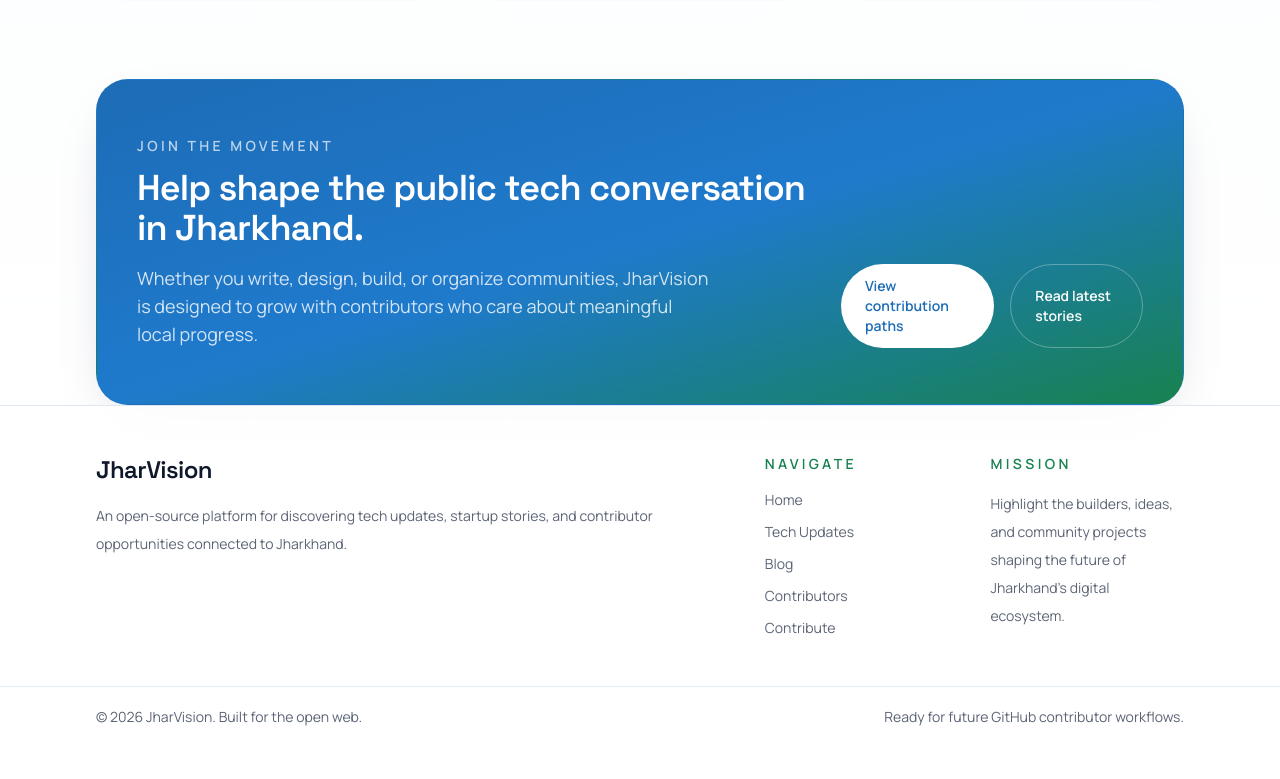
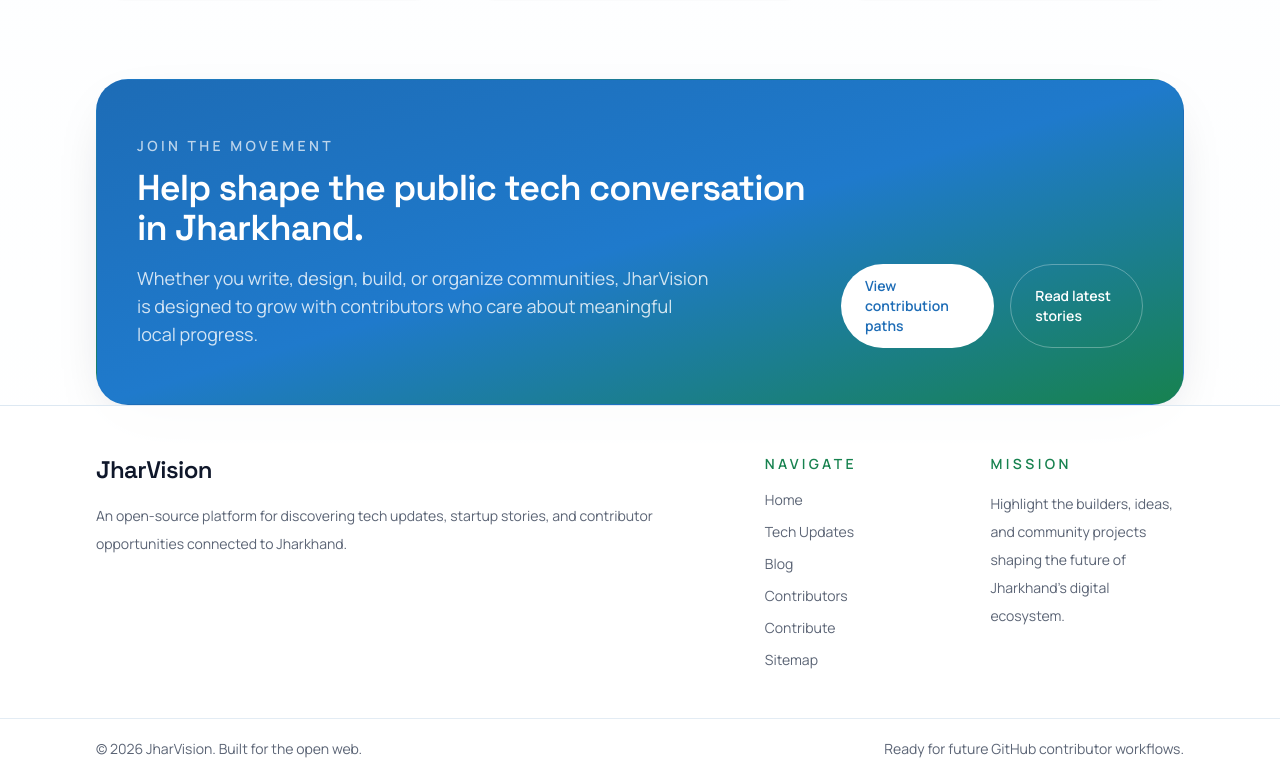
Before and after one commit to jharvision/jharvision, a Next.js app: page / in a window 1280 px wide. Shown: the part 3049-3828 px from the top of the page. Before the commit the page ends 3796 px from the top, so only its background shows below. Built offline with nearby package versions, Linux system fonts and the light colour scheme; no server answers.

Commit message:
Add sitemap link to footer

```diff
--- a/src/components/Footer.tsx
+++ b/src/components/Footer.tsx
@@ -26,6 +26,9 @@ export function Footer() {
                   {link.label}
                 </Link>
               ))}
+              <Link href="/sitemap.xml" className="transition hover:text-brand-blue">
+                Sitemap
+              </Link>
             </div>
           </div>
           <div>
```
